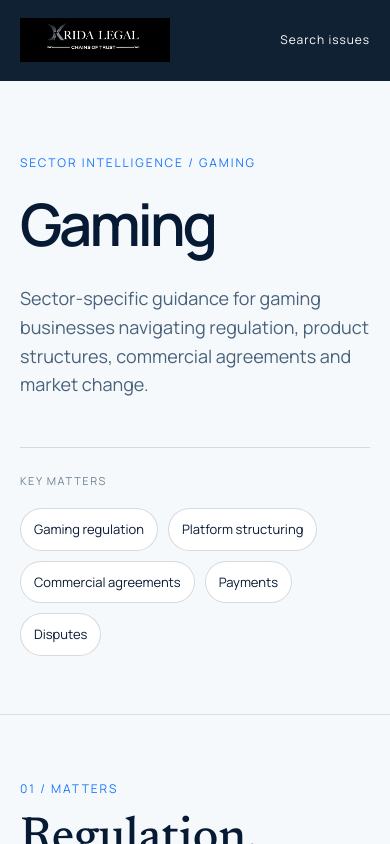
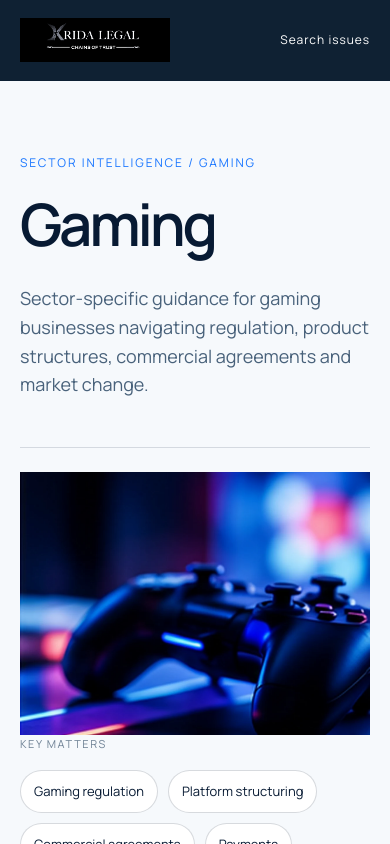
Before and after one commit to gthawani-del/ProjectKR, a Next.js app: page /sector/gaming in a window 390 px wide. Shown: the top 844 px of the page. Built offline with nearby package versions, Linux system fonts and the light colour scheme.

Commit message:
Wire responsive sector imagery into sector pages

```diff
--- a/app/sector/[id]/page.tsx
+++ b/app/sector/[id]/page.tsx
@@ -1,8 +1,10 @@
+import Image from 'next/image';
 import Link from 'next/link';
 import { notFound } from 'next/navigation';
 import InternalShell from '@/components/InternalShell';
 import { lawyers, sectors, signals } from '@/data/siteData';
 import { matters } from '@/data/contentData';
+import { sectorImages } from '@/data/imageAssets';
 
 export function generateStaticParams(){return sectors.map((sector)=>({id:sector.id}));}
 export default async function SectorPage({params}:{params:Promise<{id:string}>}){
@@ -11,7 +13,7 @@ export default async function SectorPage({params}:{params:Promise<{id:string}>})
  const relatedSignals=signals.filter((signal)=>sector.signalIds.includes(signal.id));
  const sectorMatters=matters.filter((matter)=>matter.sectorId===sector.id);
  return <InternalShell><main>
-  <section className="internal-hero"><div><div className="internal-kicker">Sector intelligence / {sector.name}</div><h1>{sector.name}</h1><p>{sector.summary}</p></div><aside className="internal-side"><small>Key matters</small><div className="tag-list">{sector.matters.map((matter)=><span className="tag" key={matter}>{matter}</span>)}</div></aside></section>
+  <section className="internal-hero"><div><div className="internal-kicker">Sector intelligence / {sector.name}</div><h1>{sector.name}</h1><p>{sector.summary}</p></div><aside className="internal-side"><div className="internalHeroMedia"><Image src={sectorImages[sector.id]} alt={`${sector.name} sector`} fill sizes="(max-width: 768px) 100vw, 38vw" priority /></div><small>Key matters</small><div className="tag-list">{sector.matters.map((matter)=><span className="tag" key={matter}>{matter}</span>)}</div></aside></section>
   <section className="internal-section"><div className="section-grid"><div><div className="section-label">01 / Matters</div><h2>{sector.strapline}</h2></div><div className="matter-list">{sector.matters.map((name,index)=>{const matter=sectorMatters.find((m)=>m.name===name);return <div className="matter-row" key={name}><span>{String(index+1).padStart(2,'0')}</span><strong>{name}</strong>{matter?<Link href={`/matters/${matter.id}`} aria-label={`Open ${name}`}>↗</Link>:<span aria-hidden="true">—</span>}</div>})}</div></div></section>
   <section className="internal-section"><div className="section-grid"><div><div className="section-label">02 / People in context</div><h2>Relevant people, not a separate directory.</h2></div><div className="people-context">{relatedLawyers.map((lawyer)=><article className="person-node" key={lawyer.id}><div className="initials">{lawyer.initials}</div><h3>{lawyer.name}</h3><p>{lawyer.role}</p><div className="tag-list">{lawyer.worksAcross.slice(0,3).map((item)=><span className="tag" key={item}>{item}</span>)}</div><Link href={`/people/${lawyer.id}`}>View profile →</Link></article>)}</div></div></section>
   <section className="internal-section internal-section--dark"><div className="section-grid"><div><div className="section-label">03 / Regulatory signals</div><h2>Current context around the sector.</h2></div><div className="signal-stack">{relatedSignals.length?relatedSignals.map((signal)=><div className="signal-row" key={signal.id}><small>{signal.date}</small><small>{signal.jurisdiction} / {signal.category}</small><strong>{signal.title}</strong><Link href={`/insights/${signal.id}`}>→</Link></div>):<div className="signal-row"><strong>No editorial signal is currently published for this sector.</strong></div>}</div></div></section>
```
